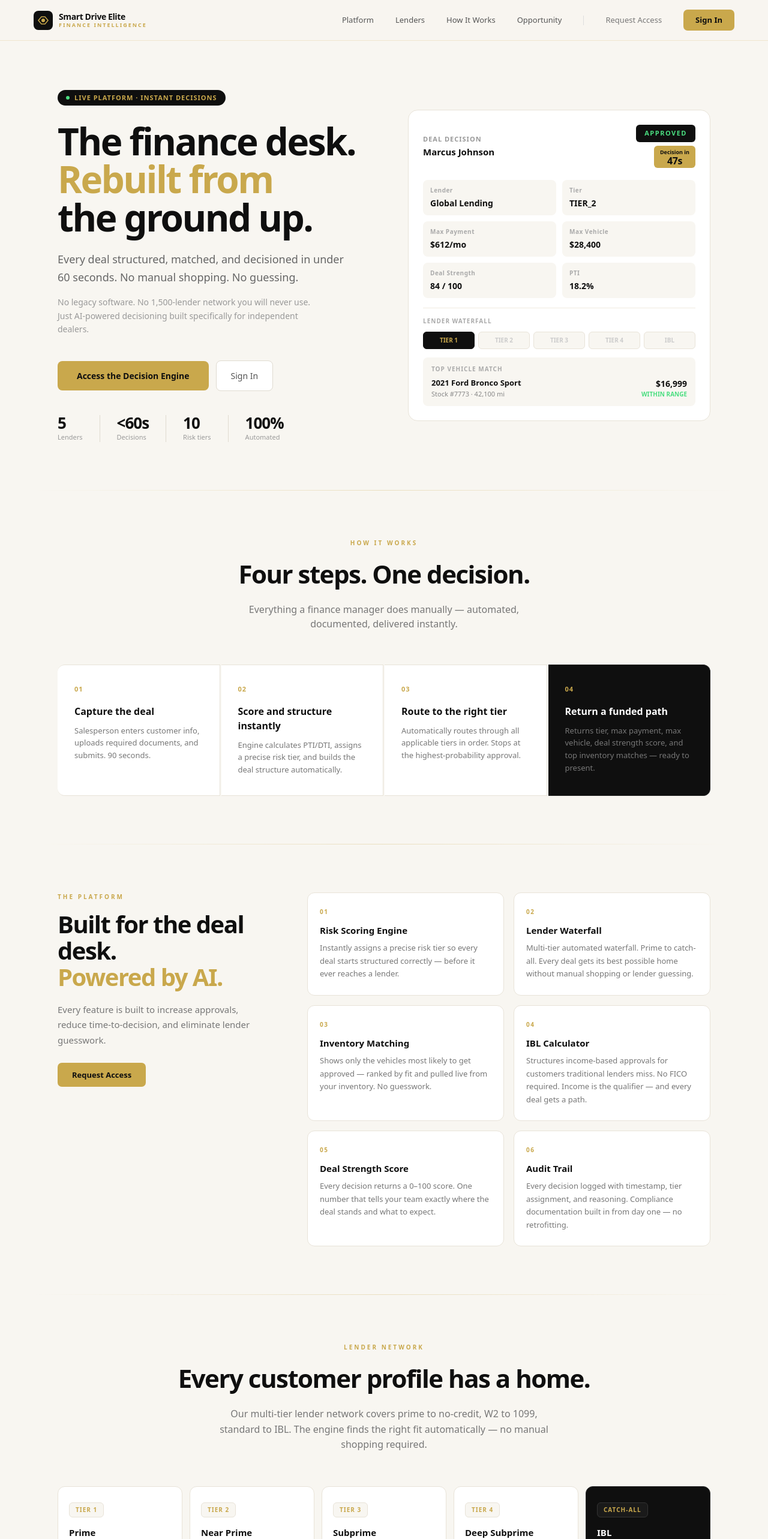
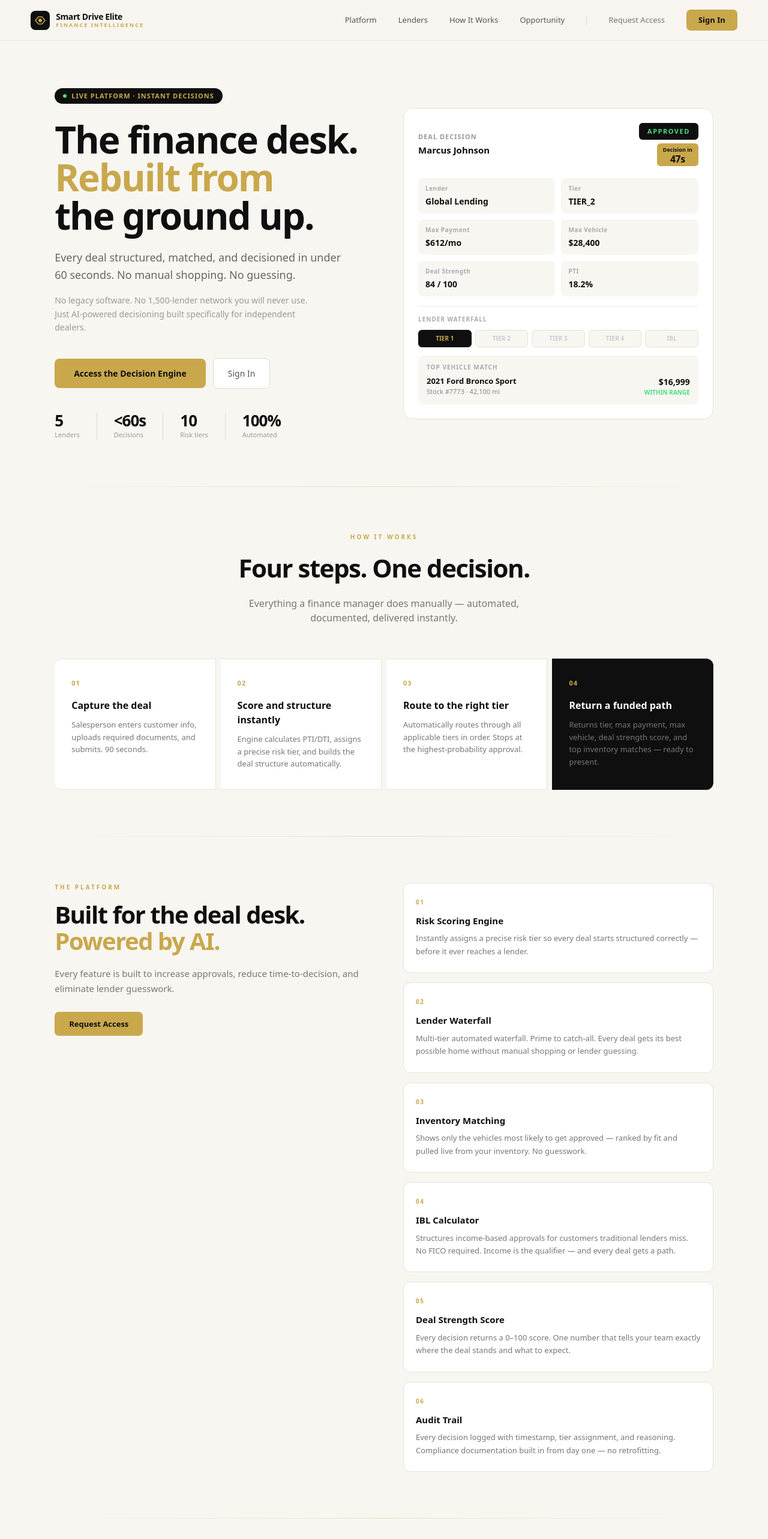
Before and after one commit to dliber13/smart-drive, a Next.js app: page / in a window 1280 px wide. Shown: the top 2566 px of the page at 60% size. Built offline with nearby package versions, Linux system fonts and the light colour scheme.

Commit message:
Full mobile responsive fix — clamp-based fluid layout

```diff
--- a/src/app/page.tsx
+++ b/src/app/page.tsx
@@ -2,29 +2,9 @@ import Link from "next/link";
 
 export default function HomePage() {
   return (
-    <div style={{ fontFamily: "system-ui, -apple-system, sans-serif", background: "#F8F6F1", minHeight: "100vh", overflowX: "hidden" }}>
-      <style>{`
-        @media (max-width: 768px) {
-          .hero-section { grid-template-columns: 1fr !important; padding: 40px 20px 40px !important; gap: 32px !important; }
-          .hero-decision-card { display: none !important; }
-          .nav-links { display: none !important; }
-          .nav-inner { padding: 0 20px !important; }
-          .how-grid { grid-template-columns: 1fr !important; gap: 8px !important; }
-          .platform-grid { grid-template-columns: 1fr !important; gap: 32px !important; }
-          .platform-features { grid-template-columns: 1fr !important; }
-          .lender-grid { grid-template-columns: 1fr 1fr !important; gap: 8px !important; }
-          .comparison-section { padding: 40px 20px !important; }
-          .opportunity-grid { grid-template-columns: 1fr !important; gap: 32px !important; }
-          .opportunity-stats { grid-template-columns: 1fr 1fr !important; }
-          .cta-section { padding: 40px 24px !important; }
-          .footer-inner { flex-direction: column !important; gap: 16px !important; text-align: center !important; padding: 24px 20px !important; }
-          .section-pad { padding: 60px 20px !important; }
-          h1 { font-size: 42px !important; }
-          h2 { font-size: 32px !important; }
-        }
-      `}</style>
+    <div style={{ fontFamily: "system-ui, -apple-system, sans-serif", background: "#F8F6F1", minHeight: "100vh", overflowX: "hidden", maxWidth: "100vw" }}>
 
-      <nav style={{ background: "rgba(248,246,241,0.95)", borderBottom: "1px solid rgba(201,168,76,0.2)", padding: "0 56px", height: 68, display: "flex", alignItems: "center", justifyContent: "space-between", position: "sticky", top: 0, zIndex: 100 }}>
+      <nav style={{ background: "rgba(248,246,241,0.95)", borderBottom: "1px solid rgba(201,168,76,0.2)", padding: "0 clamp(16px, 4vw, 56px)", height: 68, display: "flex", alignItems: "center", justifyContent: "space-between", position: "sticky", top: 0, zIndex: 100 }}>
         <div style={{ display: "flex", alignItems: "center", gap: 10 }}>
           <svg width="32" height="32" viewBox="0 0 32 32" fill="none"><rect width="32" height="32" rx="8" fill="#0F0F0F"/><path d="M8 16 L13 10 L19 10 L24 16 L19 22 L13 22 Z" fill="none" stroke="#C9A84C" strokeWidth="1.5"/><circle cx="16" cy="16" r="3" fill="#C9A84C"/></svg>
           <div>
@@ -42,13 +22,13 @@ export default function HomePage() {
           <Link href="/login" style={{ fontSize: 13, fontWeight: 600, color: "#0F0F0F", background: "#C9A84C", borderRadius: 7, padding: "8px 20px", textDecoration: "none" }}>Sign In</Link>
         </div>
       </nav>
-      <section className="hero-section" style={{ maxWidth: 1200, margin: "0 auto", padding: "80px 56px 80px", display: "grid", gridTemplateColumns: "1fr 1fr", gap: 80, alignItems: "center" }}>
+      <section style={{ maxWidth: 1200, margin: "0 auto", padding: "clamp(40px, 6vw, 100px) clamp(20px, 4vw, 56px) clamp(40px, 6vw, 80px)", display: "grid", gridTemplateColumns: "repeat(auto-fit, minmax(min(100%, 400px), 1fr))", gap: "clamp(32px, 5vw, 80px)", alignItems: "center" }}>
         <div>
           <div style={{ display: "inline-flex", alignItems: "center", gap: 8, background: "#0F0F0F", borderRadius: 100, padding: "5px 14px", marginBottom: 28 }}>
             <div style={{ width: 6, height: 6, borderRadius: "50%", background: "#4ADE80" }} />
             <span style={{ fontSize: 11, fontWeight: 600, color: "#C9A84C", letterSpacing: "1px" }}>LIVE PLATFORM · INSTANT DECISIONS</span>
           </div>
-          <h1 style={{ fontSize: 62, fontWeight: 800, lineHeight: 1.02, letterSpacing: "-2.5px", color: "#0F0F0F", margin: "0 0 24px" }}>The finance desk.<br /><span style={{ color: "#C9A84C" }}>Rebuilt from</span><br />the ground up.</h1>
+          <h1 style={{ fontSize: "clamp(36px, 8vw, 62px)", fontWeight: 800, lineHeight: 1.02, letterSpacing: "-2px", color: "#0F0F0F", margin: "0 0 24px" }}>The finance desk.<br /><span style={{ color: "#C9A84C" }}>Rebuilt from</span><br />the ground up.</h1>
           <p style={{ fontSize: 18, color: "#666", lineHeight: 1.65, maxWidth: 480, margin: "0 0 16px" }}>Every deal structured, matched, and decisioned in under 60 seconds. No manual shopping. No guessing.</p>
           <p style={{ fontSize: 14, color: "#999", lineHeight: 1.6, maxWidth: 440, margin: "0 0 40px" }}>No legacy software. No 1,500-lender network you will never use. Just AI-powered decisioning built specifically for independent dealers.</p>
           <div style={{ display: "flex", gap: 12, alignItems: "center", marginBottom: 40 }}>
@@ -106,13 +86,13 @@ export default function HomePage() {
         </div>
       </section>
       <div style={{ height: 1, background: "linear-gradient(90deg, transparent, #C9A84C, transparent)", margin: "0 56px", opacity: 0.3 }} />
-      <section id="how" className="section-pad" style={{ maxWidth: 1200, margin: "0 auto", padding: "80px 56px" }}>
+      <section id="how" style={{ maxWidth: 1200, margin: "0 auto", padding: "clamp(40px, 6vw, 80px) clamp(20px, 4vw, 56px)" }}>
         <div style={{ textAlign: "center", marginBottom: 56 }}>
           <div style={{ fontSize: 10, fontWeight: 700, letterSpacing: "3px", color: "#C9A84C", marginBottom: 12 }}>HOW IT WORKS</div>
           <h2 style={{ fontSize: 42, fontWeight: 800, letterSpacing: "-1.5px", color: "#0F0F0F", margin: "0 0 16px" }}>Four steps. One decision.</h2>
           <p style={{ fontSize: 16, color: "#777", maxWidth: 480, margin: "0 auto" }}>Everything a finance manager does manually — automated, documented, delivered instantly.</p>
         </div>
-        <div className="how-grid" style={{ display: "grid", gridTemplateColumns: "repeat(4, 1fr)", gap: 2 }}>
+        <div style={{ display: "grid", gridTemplateColumns: "repeat(auto-fit, minmax(min(100%, 220px), 1fr))", gap: 8 }}>
           {[{ step: "01", title: "Capture the deal", desc: "Salesperson enters customer info, uploads required documents, and submits. 90 seconds.", dark: false }, { step: "02", title: "Score and structure instantly", desc: "Engine calculates PTI/DTI, assigns a precise risk tier, and builds the deal structure automatically.", dark: false }, { step: "03", title: "Route to the right tier", desc: "Automatically routes through all applicable tiers in order. Stops at the highest-probability approval.", dark: false }, { step: "04", title: "Return a funded path", desc: "Returns tier, max payment, max vehicle, deal strength score, and top inventory matches — ready to present.", dark: true }].map((s, i) => (
             <div key={s.step} style={{ background: s.dark ? "#0F0F0F" : "#FFFFFF", padding: "32px 28px", borderRadius: i === 0 ? "12px 0 0 12px" : i === 3 ? "0 12px 12px 0" : 0, border: "1px solid " + (s.dark ? "#222" : "#E8E3D8"), borderLeft: i > 0 ? "none" : undefined }}>
               <div style={{ fontSize: 11, fontWeight: 800, color: "#C9A84C", letterSpacing: "1px", marginBottom: 16 }}>{s.step}</div>
@@ -123,15 +103,15 @@ export default function HomePage() {
         </div>
       </section>
       <div style={{ height: 1, background: "linear-gradient(90deg, transparent, #C9A84C, transparent)", margin: "0 56px", opacity: 0.3 }} />
-      <section id="platform" className="section-pad" style={{ maxWidth: 1200, margin: "0 auto", padding: "80px 56px" }}>
-        <div className="platform-grid" style={{ display: "grid", gridTemplateColumns: "1fr 2fr", gap: 80, alignItems: "start" }}>
+      <section id="platform" style={{ maxWidth: 1200, margin: "0 auto", padding: "clamp(40px, 6vw, 80px) clamp(20px, 4vw, 56px)" }}>
+        <div style={{ display: "grid", gridTemplateColumns: "repeat(auto-fit, minmax(min(100%, 300px), 1fr))", gap: "clamp(32px, 5vw, 80px)", alignItems: "start" }}>
           <div>
             <div style={{ fontSize: 10, fontWeight: 700, letterSpacing: "3px", color: "#C9A84C", marginBottom: 16 }}>THE PLATFORM</div>
             <h2 style={{ fontSize: 40, fontWeight: 800, letterSpacing: "-1.5px", color: "#0F0F0F", margin: "0 0 20px", lineHeight: 1.1 }}>Built for the deal desk.<br /><span style={{ color: "#C9A84C" }}>Powered by AI.</span></h2>
             <p style={{ fontSize: 15, color: "#777", lineHeight: 1.7, margin: "0 0 32px" }}>Every feature is built to increase approvals, reduce time-to-decision, and eliminate lender guesswork.</p>
             <Link href="/request-access" style={{ fontSize: 13, fontWeight: 700, color: "#0F0F0F", background: "#C9A84C", borderRadius: 7, padding: "11px 24px", textDecoration: "none" }}>Request Access</Link>
           </div>
-          <div className="platform-features" style={{ display: "grid", gridTemplateColumns: "1fr 1fr", gap: 16 }}>
+          <div style={{ display: "grid", gridTemplateColumns: "repeat(auto-fit, minmax(min(100%, 260px), 1fr))", gap: 16 }}>
             {[{ num: "01", title: "Risk Scoring Engine", desc: "Instantly assigns a precise risk tier so every deal starts structured correctly — before it ever reaches a lender." }, { num: "02", title: "Lender Waterfall", desc: "Multi-tier automated waterfall. Prime to catch-all. Every deal gets its best possible home without manual shopping or lender guessing." }, { num: "03", title: "Inventory Matching", desc: "Shows only the vehicles most likely to get approved — ranked by fit and pulled live from your inventory. No guesswork." }, { num: "04", title: "IBL Calculator", desc: "Structures income-based approvals for customers traditional lenders miss. No FICO required. Income is the qualifier — and every deal gets a path." }, { num: "05", title: "Deal Strength Score", desc: "Every decision returns a 0–100 score. One number that tells your team exactly where the deal stands and what to expect." }, { num: "06", title: "Audit Trail", desc: "Every decision logged with timestamp, tier assignment, and reasoning. Compliance documentation built in from day one — no retrofitting." }].map(f => (
               <div key={f.num} style={{ background: "#FFFFFF", border: "1px solid #E8E3D8", borderRadius: 12, padding: "24px 20px" }}>
                 <div style={{ fontSize: 10, fontWeight: 800, color: "#C9A84C", letterSpacing: "1.5px", marginBottom: 12 }}>{f.num}</div>
@@ -143,13 +123,13 @@ export default function HomePage() {
         </div>
       </section>
       <div style={{ height: 1, background: "linear-gradient(90deg, transparent, #C9A84C, transparent)", margin: "0 56px", opacity: 0.3 }} />
-      <section id="lenders" className="section-pad" style={{ maxWidth: 1200, margin: "0 auto", padding: "80px 56px" }}>
+      <section id="lenders" style={{ maxWidth: 1200, margin: "0 auto", padding: "clamp(40px, 6vw, 80px) clamp(20px, 4vw, 56px)" }}>
         <div style={{ textAlign: "center", marginBottom: 56 }}>
           <div style={{ fontSize: 10, fontWeight: 700, letterSpacing: "3px", color: "#C9A84C", marginBottom: 12 }}>LENDER NETWORK</div>
           <h2 style={{ fontSize: 42, fontWeight: 800, letterSpacing: "-1.5px", color: "#0F0F0F", margin: "0 0 16px" }}>Every customer profile has a home.</h2>
           <p style={{ fontSize: 16, color: "#777", maxWidth: 560, margin: "0 auto", lineHeight: 1.6 }}>Our multi-tier lender network covers prime to no-credit, W2 to 1099, standard to IBL. The engine finds the right fit automatically — no manual shopping required.</p>
         </div>
-        <div className="lender-grid" style={{ display: "grid", gridTemplateColumns: "repeat(5, 1fr)", gap: 12, marginBottom: 48 }}>
+        <div style={{ display: "grid", gridTemplateColumns: "repeat(auto-fit, minmax(min(100%, 160px), 1fr))", gap: 12, marginBottom: 48 }}>
           {[
             { tier: "TIER 1", title: "Prime", sub: "Standard financing", range: "Strong credit profile", specs: ["W2 income", "Competitive APR", "Max vehicle flexibility"], dark: false },
             { tier: "TIER 2", title: "Near Prime", sub: "Flexible programs", range: "Moderate credit profile", specs: ["All income types", "Extended terms", "Higher PTI allowance"], dark: false },
@@ -190,7 +170,7 @@ export default function HomePage() {
           </div>
         </div>
       </section>
-      <section className="comparison-section" style={{ background: "#0F0F0F", padding: "64px 56px" }}>
+      <section style={{ background: "#0F0F0F", padding: "clamp(40px, 6vw, 64px) clamp(20px, 4vw, 56px)", overflowX: "auto" }}>
         <div style={{ maxWidth: 1200, margin: "0 auto" }}>
           <div style={{ textAlign: "center", marginBottom: 48 }}>
             <div style={{ fontSize: 10, fontWeight: 700, letterSpacing: "3px", color: "#C9A84C", marginBottom: 12 }}>WHY SMART DRIVE ELITE</div>
@@ -251,8 +231,8 @@ export default function HomePage() {
           </div>
         </div>
       </section>
-      <section id="opportunity" className="section-pad" style={{ maxWidth: 1200, margin: "0 auto", padding: "80px 56px" }}>
-        <div className="opportunity-grid" style={{ display: "grid", gridTemplateColumns: "1fr 1fr", gap: 80, alignItems: "center" }}>
+      <section id="opportunity" style={{ maxWidth: 1200, margin: "0 auto", padding: "clamp(40px, 6vw, 80px) clamp(20px, 4vw, 56px)" }}>
+        <div style={{ display: "grid", gridTemplateColumns: "repeat(auto-fit, minmax(min(100%, 340px), 1fr))", gap: "clamp(32px, 5vw, 80px)", alignItems: "center" }}>
           <div>
             <div style={{ fontSize: 10, fontWeight: 700, letterSpacing: "3px", color: "#C9A84C", marginBottom: 16 }}>THE OPPORTUNITY</div>
             <h2 style={{ fontSize: 42, fontWeight: 800, letterSpacing: "-1.5px", color: "#0F0F0F", margin: "0 0 20px", lineHeight: 1.1 }}>The platform the independent dealer market has been waiting for.</h2>
@@ -260,7 +240,7 @@ export default function HomePage() {
             <p style={{ fontSize: 16, color: "#777", lineHeight: 1.7, margin: "0 0 32px" }}>Smart Drive Elite gives independent dealers the same AI decisioning infrastructure that enterprise groups pay hundreds of thousands for — at a fraction of the cost, with none of the bloat.</p>
             <Link href="/request-access" style={{ fontSize: 14, fontWeight: 700, color: "#0F0F0F", background: "#C9A84C", borderRadius: 8, padding: "13px 28px", textDecoration: "none", display: "inline-block" }}>Get Early Access</Link>
           </div>
-          <div className="opportunity-stats" style={{ display: "grid", gridTemplateColumns: "1fr 1fr", gap: 12 }}>
+          <div style={{ display: "grid", gridTemplateColumns: "1fr 1fr", gap: 12 }}>
             {[{ value: "40,000+", label: "Independent dealers in the US", sub: "Underserved by legacy software" }, { value: "$750B", label: "Used auto finance market", sub: "Annual originations" }, { value: "72%", label: "Deals need subprime routing", sub: "Most platforms skip this" }, { value: "1", label: "AI platform for independents", sub: "Built from scratch" }].map(s => (
               <div key={s.label} style={{ background: "#FFFFFF", border: "1px solid #E8E3D8", borderRadius: 12, padding: "24px 20px" }}>
                 <div style={{ fontSize: 30, fontWeight: 900, color: "#0F0F0F", letterSpacing: "-1.5px", marginBottom: 6, lineHeight: 1 }}>{s.value}</div>
@@ -271,11 +251,11 @@ export default function HomePage() {
           </div>
         </div>
       </section>
-      <section className="cta-section" style={{ maxWidth: 1200, margin: "0 auto", padding: "0 56px 96px" }}>
-        <div style={{ background: "#0F0F0F", borderRadius: 20, padding: "72px 80px" }}>
+      <section style={{ maxWidth: 1200, margin: "0 auto", padding: "0 clamp(20px, 4vw, 56px) clamp(48px, 6vw, 96px)" }}>
+        <div style={{ background: "#0F0F0F", borderRadius: 20, padding: "clamp(40px, 6vw, 72px) clamp(24px, 5vw, 80px)" }}>
           <div style={{ maxWidth: 640 }}>
             <div style={{ fontSize: 10, fontWeight: 700, letterSpacing: "3px", color: "#C9A84C", marginBottom: 20 }}>READY TO TRANSFORM YOUR FINANCE DESK</div>
-            <h2 style={{ fontSize: 48, fontWeight: 900, letterSpacing: "-2px", color: "#FFFFFF", margin: "0 0 20px", lineHeight: 1.05 }}>Stop losing deals to slow decisions.</h2>
+            <h2 style={{ fontSize: "clamp(30px, 6vw, 48px)", fontWeight: 900, letterSpacing: "-1.5px", color: "#FFFFFF", margin: "0 0 20px", lineHeight: 1.05 }}>Stop losing deals to slow decisions.</h2>
             <p style={{ fontSize: 17, color: "#777", lineHeight: 1.7, margin: "0 0 40px", maxWidth: 520 }}>Request access today. Your team will be submitting deals and getting instant AI-powered approvals within 24 hours of onboarding.</p>
             <div style={{ display: "flex", gap: 12, alignItems: "center" }}>
               <Link href="/request-access" style={{ fontSize: 15, fontWeight: 700, color: "#0F0F0F", background: "#C9A84C", borderRadius: 8, padding: "15px 36px", textDecoration: "none" }}>Request Dealer Access</Link>
@@ -285,7 +265,7 @@ export default function HomePage() {
           </div>
         </div>
       </section>
-      <footer className="footer-inner" style={{ borderTop: "1px solid #E8E3D8", padding: "28px 56px", display: "flex", justifyContent: "space-between", alignItems: "center", background: "#F8F6F1" }}>
+      <footer style={{ borderTop: "1px solid #E8E3D8", padding: "28px clamp(20px, 4vw, 56px)", display: "flex", flexWrap: "wrap", justifyContent: "space-between", alignItems: "center", gap: 16, background: "#F8F6F1" }}>
         <div style={{ display: "flex", alignItems: "center", gap: 10 }}>
           <svg width="24" height="24" viewBox="0 0 32 32" fill="none"><rect width="32" height="32" rx="6" fill="#0F0F0F"/><path d="M8 16 L13 10 L19 10 L24 16 L19 22 L13 22 Z" fill="none" stroke="#C9A84C" strokeWidth="1.5"/><circle cx="16" cy="16" r="3" fill="#C9A84C"/></svg>
           <span style={{ fontSize: 13, fontWeight: 700, color: "#0F0F0F" }}>Smart Drive Elite LLC</span>
```
